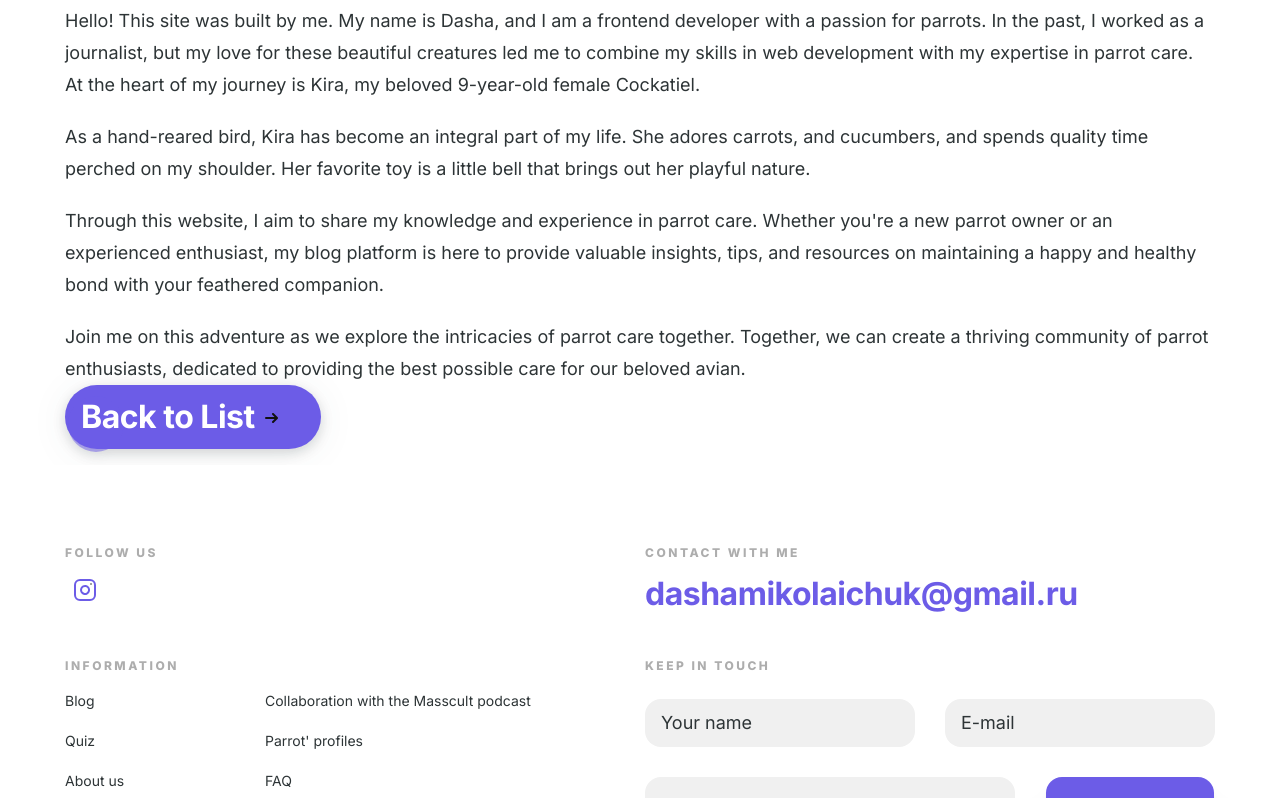
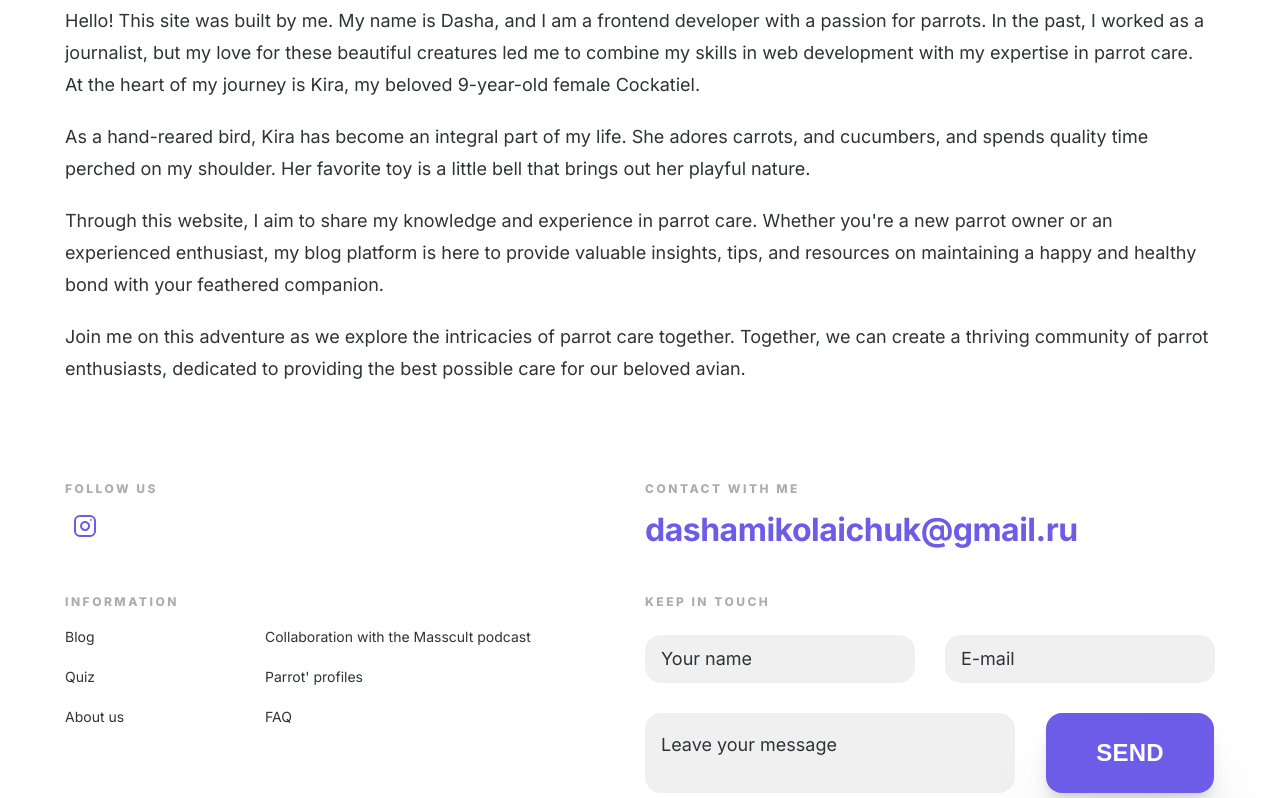
Before and after one commit to dashimiko/ParrotTale, a React (Create React App) app: page /about-us in a window 1280 px wide. Shown: the part 685-1483 px from the top of the page. Built offline with nearby package versions, Linux system fonts and the light colour scheme; a web font is replaced by a local one.

Commit message:
remove back button from about us page

```diff
--- a/src/components/ArticleTemplate/ArticleTemplate.jsx
+++ b/src/components/ArticleTemplate/ArticleTemplate.jsx
@@ -1,10 +1,13 @@
 import './ArticleTemplate.scss';
+import { useLocation } from 'react-router-dom';
 import ScrollToTopOnMount from '../ScrollToTopMount/ScrollToTopMount';
 import DefaultTemplate from './DeafaultTemplate/DefaultTemplate';
 import ExtandedTemplate from './ExtendedTemplate/ExtandedTemplate';
 import ExploreButton from '../ExploreButton/ExploreButton';
 
 function ArticleTemplate({ article, type }) {
+  const Location = useLocation();
+  console.log(Location);
   return (
     <>
       <ScrollToTopOnMount />
@@ -14,11 +17,13 @@ function ArticleTemplate({ article, type }) {
         ) : (
           <ExtandedTemplate article={article} />
         )}
-        <ExploreButton
-          link="/blog"
-          text="Back to List"
-          localStyleName="back-button"
-        />
+        {Location.pathname !== '/about-us' && (
+          <ExploreButton
+            link="/blog"
+            text="Back to List"
+            localStyleName="back-button"
+          />
+        )}
       </section>
     </>
   );
```
